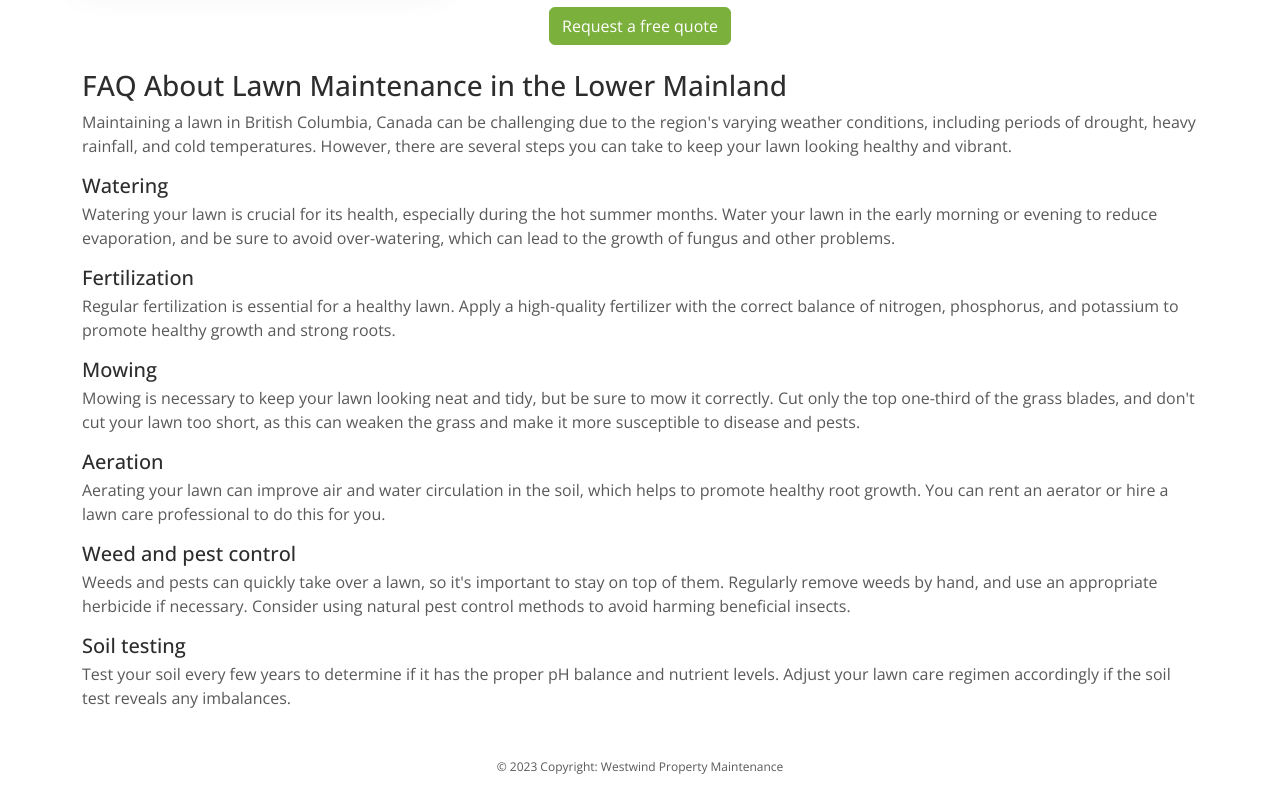
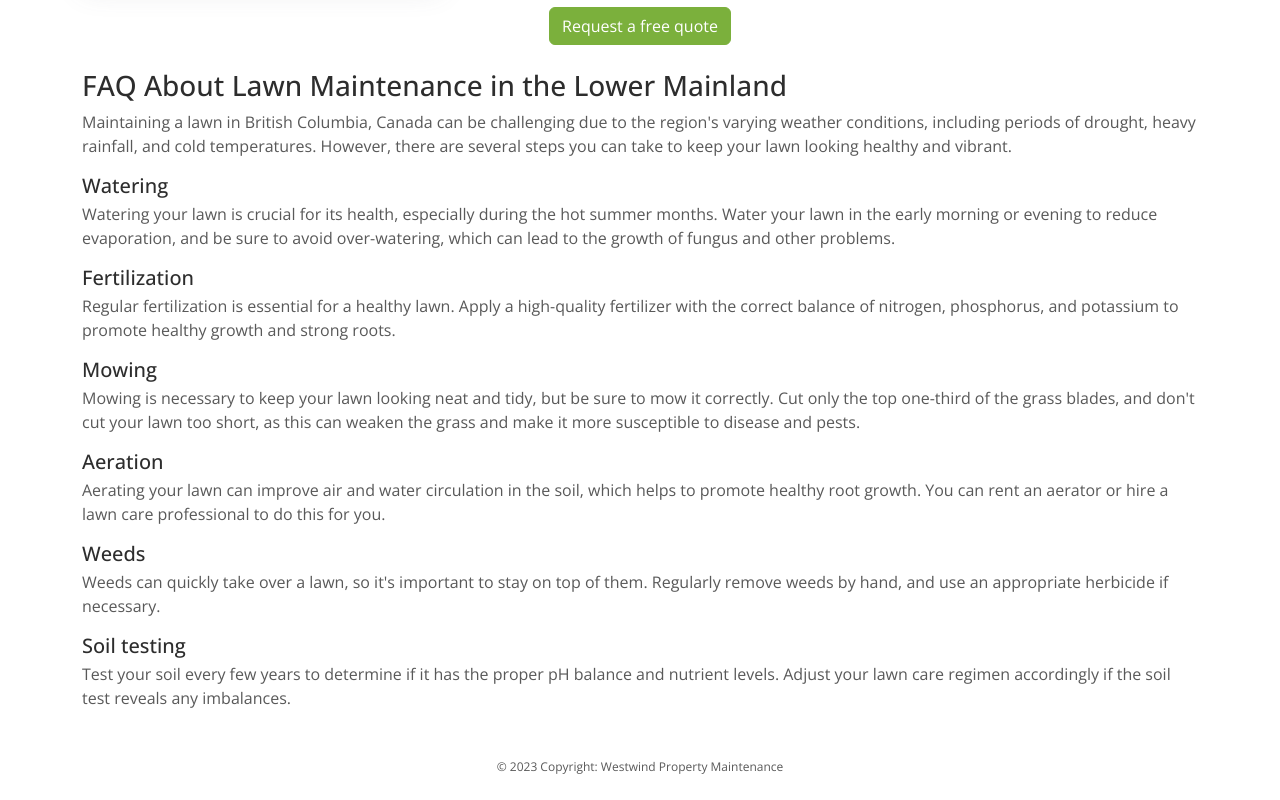
Before and after one commit to markvandop/westwind, a React (Create React App) app: page / in a window 1280 px wide. Shown: the part 1906-2706 px from the top of the page. Built offline with nearby package versions, Linux system fonts and the light colour scheme.

Commit message:
faq text update

```diff
--- a/src/pages/Home/index.js
+++ b/src/pages/Home/index.js
@@ -188,11 +188,10 @@ export function HomePage() {
                 an aerator or hire a lawn care professional to do this for you.
               </div>
               <div>
-                <h5 className="mb-1">Weed and pest control</h5>
-                Weeds and pests can quickly take over a lawn, so it's important
-                to stay on top of them. Regularly remove weeds by hand, and use
-                an appropriate herbicide if necessary. Consider using natural
-                pest control methods to avoid harming beneficial insects.
+                <h5 className="mb-1">Weeds</h5>
+                Weeds can quickly take over a lawn, so it's important to stay on
+                top of them. Regularly remove weeds by hand, and use an
+                appropriate herbicide if necessary.
               </div>
               <div>
                 <h5 className="mb-1">Soil testing</h5>
```
